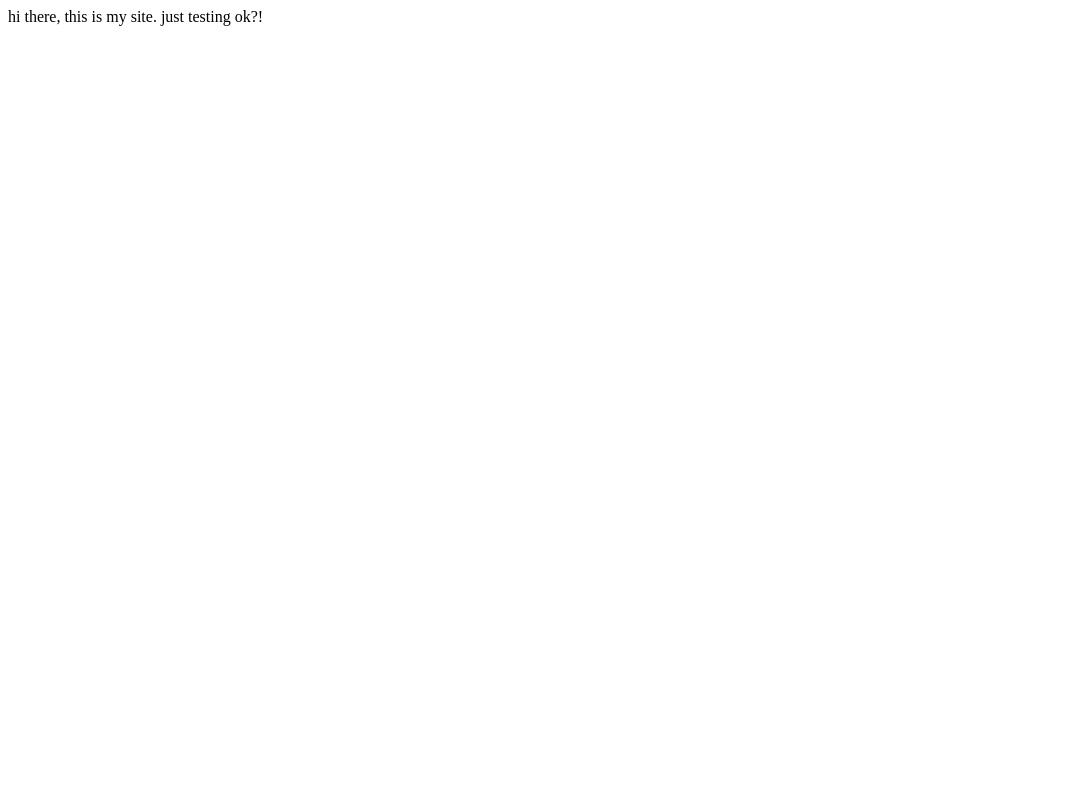
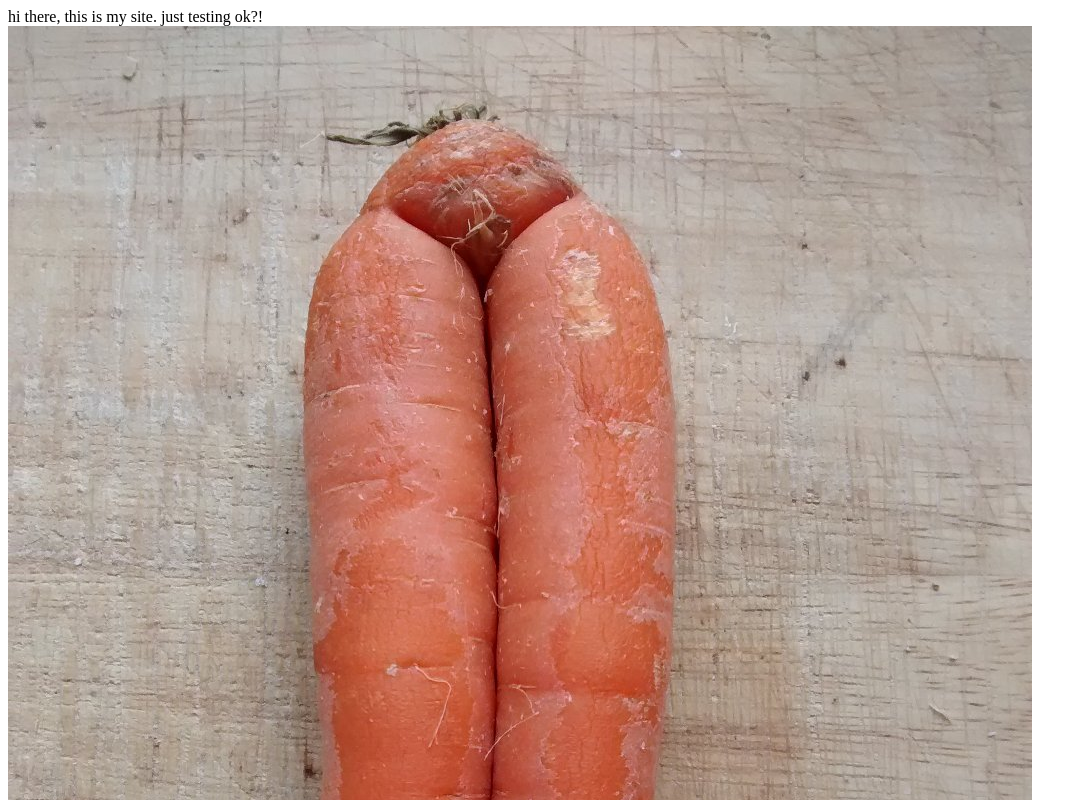
Before and after one commit to mindfulpauper/mindfulpauper.github.io, a plain HTML site: page index.html in a window 1280 px wide. Shown: the top 800 px of the page, without its empty margins (0-1087 px from the left). Drawn offline with Linux system fonts and the light colour scheme.

Commit message:
Update index.html

```diff
--- a/index.html
+++ b/index.html
@@ -1,3 +1,4 @@
 hi there, this is my site.
 
 just testing ok?!
+<img src="/images/007.jpg"/>
```
